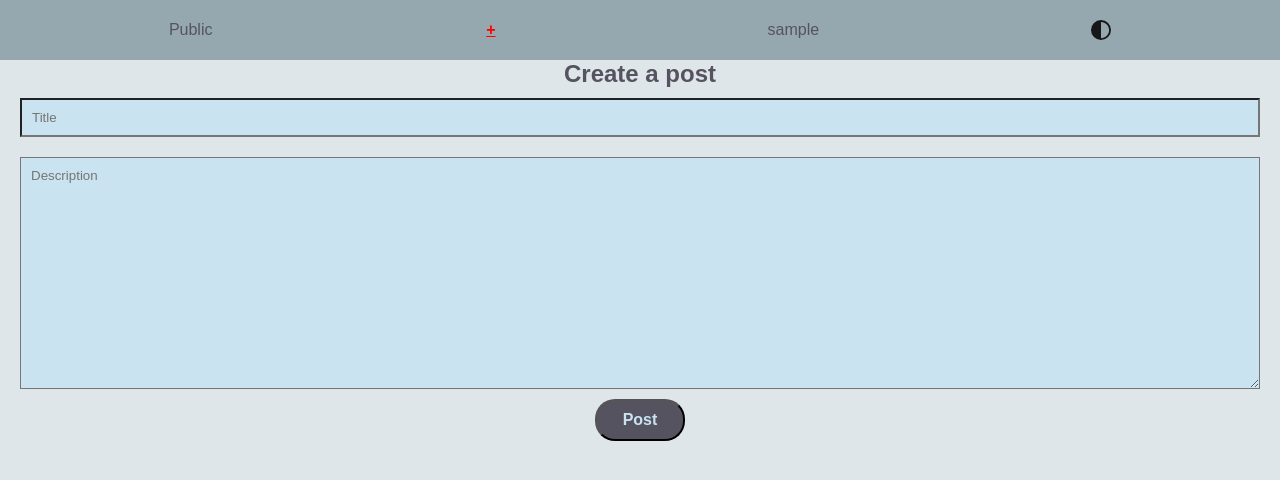
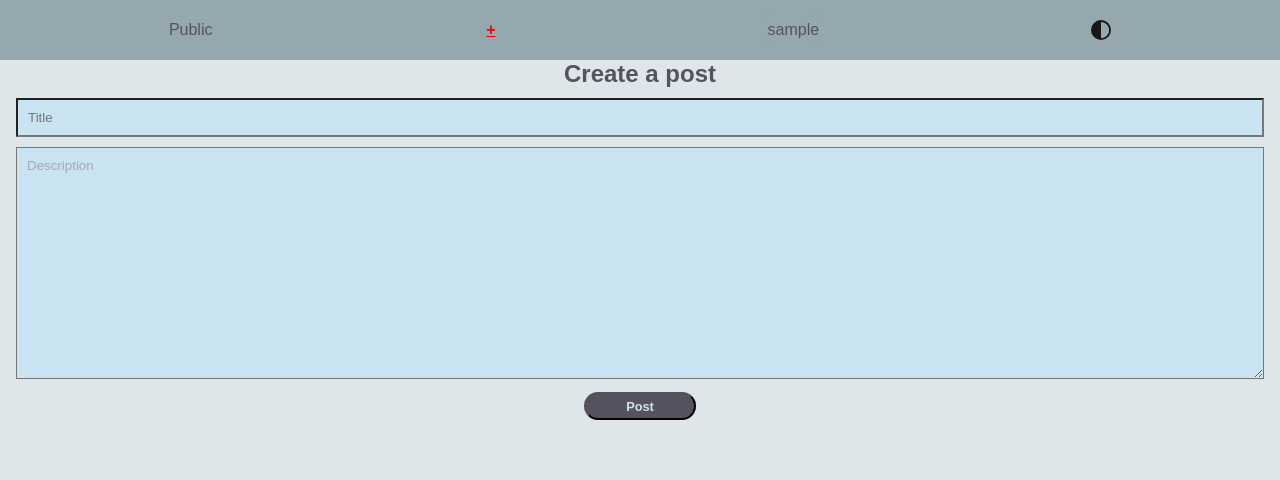
Before and after one commit to jamescaleca/rtv-cra, a React (Create React App) app in the folder client/: page /post in a window 1280 px wide. Shown: the top 480 px of the page. Built offline with nearby package versions, Linux system fonts and the light colour scheme; sample sign-in values are in the browser's storage.

Commit message:
Styling changes to IssueDetailPage

```diff
--- a/client/src/css/styles.css
+++ b/client/src/css/styles.css
@@ -45,6 +45,28 @@ hr {
   border: 0;
   height: 1px;
   background-image: linear-gradient(to right, rgba(255, 255, 255, 0), rgba(255, 255, 255, 0.75), rgba(255, 255, 255, 0));
+}
+
+textarea {
+  padding: 10px;
+  margin-bottom: 0.8rem;
+  background: #c9e3f0;
+  color: #565360;
+  width: 100%;
+}
+textarea::-moz-placeholder {
+  color: #a9a6b5;
+}
+textarea::placeholder {
+  color: #a9a6b5;
+}
+
+.p-bg {
+  color: #a9a6b5;
+}
+
+.username-small {
+  font-weight: bold;
 }
 
 .navbar {
@@ -217,18 +239,15 @@ hr {
 .new-post-form {
   display: flex;
   width: 100%;
-  padding: 0 20px;
+  padding: 0 1rem;
   flex-direction: column;
   align-items: center;
+  margin-bottom: 1rem;
+}
+.new-post-form p {
+  font-size: 0.8rem;
 }
 .new-post-form input[type=text] {
-  padding: 10px;
-  margin: 10px 0;
-  background: #c9e3f0;
-  color: #908E9B;
-  width: 100%;
-}
-.new-post-form textarea {
   padding: 10px;
   margin: 10px 0;
   background: #c9e3f0;
@@ -238,11 +257,11 @@ hr {
 .new-post-form button {
   background: #565360;
   color: #c9e3f0;
-  padding: 10px;
+  padding: 0.3rem;
   border-radius: 20px;
-  font-size: 1rem;
+  font-size: 0.8rem;
   font-weight: bold;
-  width: 90px;
+  width: 7rem;
 }
 
 .issue-list {
@@ -280,7 +299,7 @@ hr {
   padding: 0 0 0.5rem 0.5rem;
 }
 .post-li p {
-  font-size: 0.8rem;
+  font-size: 0.9rem;
 }
 .post-li .issue-link {
   text-decoration: none;
@@ -318,6 +337,16 @@ hr {
 
 .issue-comments-page ul {
   margin-top: 1rem;
+}
+.issue-comments-page .issue-title-desc {
+  margin: 0.5rem;
+  line-height: 1.5rem;
+}
+.issue-comments-page .issue-title-desc p {
+  font-size: 0.85rem;
+}
+.issue-comments-page .issue-title-desc .issue-desc {
+  font-size: 1rem;
 }
 
 .profile {
--- a/client/src/css/styles.scss
+++ b/client/src/css/styles.scss
@@ -7,6 +7,7 @@ $clr-accent: #8739F9;
 
 $font-title: #565360;
 $font-descr: #908E9B;
+$font-descr-bg: #a9a6b5;
 $font-disabled: #E1DFE9;
 
 $foreground: $clr-dark;
@@ -28,9 +29,10 @@ $nav-speed: 500ms;
   $clr-secondary: #192c2a;
   $clr-accent: #8739F9;
 
-  $font-title: #cdccce;
-  $font-descr: #a6a6a6;
-  $font-disabled: #7a7a7a;
+  $font-title: #d8d8d8;
+  $font-descr: #b9b9b9;
+  $font-descr-bg: #8b8b8b;
+  $font-disabled: #6b6b6b;
 
   $foreground: $clr-light;
   $background: $clr-dark;
@@ -89,6 +91,25 @@ hr {
     rgba(255, 255, 255, 0.75),
     rgba(255, 255, 255, 0)
   );
+}
+
+textarea {
+  padding: 10px;
+  margin-bottom: .8rem;
+  background: $clr-primary;
+  color: $font-title;
+  width: 100%;
+  &::placeholder {
+    color: $font-descr-bg;
+  }
+}
+
+.p-bg {
+  color: $font-descr-bg;
+}
+
+.username-small {
+  font-weight: bold;
 }
 
 .navbar {
@@ -265,17 +286,15 @@ hr {
 .new-post-form {
   display: flex;
   width: 100%;
-  padding: 0 20px;
+  padding: 0 1rem;
   flex-direction: column;
   align-items: center;
+  margin-bottom: 1rem;
+  p {
+    font-size: .8rem;
+
+  }
   input[type=text] {
-    padding: 10px;
-    margin: 10px 0;
-    background: $clr-primary;
-    color: $font-descr;
-    width: 100%;
-  }
-  textarea {
     padding: 10px;
     margin: 10px 0;
     background: $clr-primary;
@@ -285,11 +304,11 @@ hr {
   button {
     background: $font-title;
     color: $clr-primary;
-    padding: 10px;
+    padding: .3rem;
     border-radius: 20px;
-    font-size: 1rem;
+    font-size: .8rem;
     font-weight: bold;
-    width: 90px;
+    width: 7rem;
   }
 }
 .issue-list {
@@ -325,7 +344,7 @@ hr {
 .post-li {
   padding: 0 0 .5rem .5rem;
   p {
-    font-size: .8rem;
+    font-size: .9rem;
   }
   .issue-link {
     text-decoration: none;
@@ -376,6 +395,16 @@ hr {
 .issue-comments-page {
   ul {
     margin-top: 1rem;
+  }
+  .issue-title-desc {
+    margin: .5rem;
+    line-height: 1.5rem;
+    p {
+      font-size: .85rem;
+    }
+    .issue-desc {
+      font-size: 1rem;
+    }
   }
 }
 .profile {
--- a/client/src/pages/IssueDetailPage.js
+++ b/client/src/pages/IssueDetailPage.js
@@ -99,7 +99,7 @@ export default function IssueDetailPage() {
       {!issue ?
         <h1>Loading...</h1>
         :
-        <div>
+        <>
           <Link
             to="../.."
             relative="path"
@@ -107,32 +107,33 @@ export default function IssueDetailPage() {
           >
             &larr; <span>Back to all issues</span>
           </Link>
-          <p>Posted by
+          <div className="issue-title-desc">
+            <p className="p-bg">Posted by
               <i>
                 <Link
                   to={`/user/${issue.username}`}
                   state={{ user: issue.user }}
+                  className="username-small"
                 >
-                {` ${issue.username}`}
+                  {` ${issue.username} `}
                 </Link>
               </i>
+              on {new Date(issue.datePosted)
+                .toLocaleString('en-us', {timeZone: timezone})
+              }
             </p>
             <h4>{issue.title}</h4>
-          <p>Date posted: {
-            new Date(issue.datePosted)
-              .toLocaleString('en-us', {timeZone: timezone})
-          }</p>
-          <p>{issue.description}</p>
-
+            <p className="issue-desc">{issue.description}</p>
+          </div>
 
           <form onSubmit={handleSubmit} className='new-post-form'>
-            <h3>Leave a comment as <i>{user.username}</i></h3>
+            <p>Leave a comment as <i>{user.username}</i></p>
             <textarea
               name='description'
               // value={description}
               // onChange={handleChange}
               placeholder='Write your well-informed comments here!'
-              rows={14}
+              rows={8}
               required
             />
             <button>Post comment</button>
@@ -141,8 +142,7 @@ export default function IssueDetailPage() {
           <Comments
             comments={comments}
           />
-        </div>
-
+        </>
       }
     </div>
   )
```
Also changed, not shown: 1 other file (tests, documents, lock files or other folders). Lines whose indentation alone changed are shown as unchanged.
